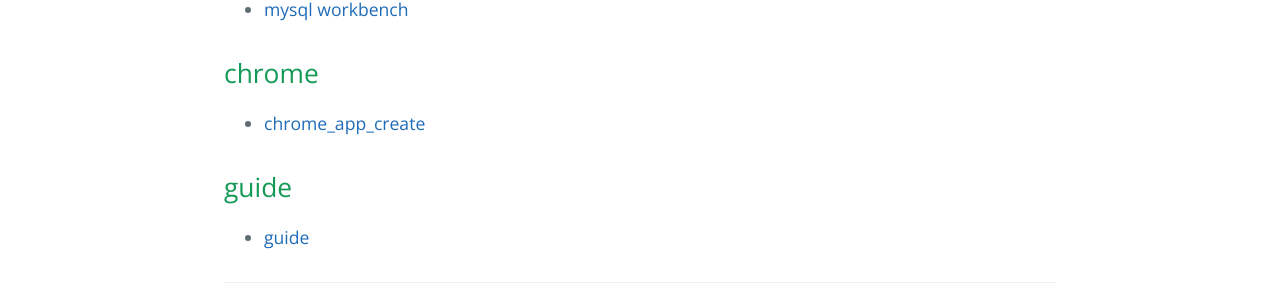
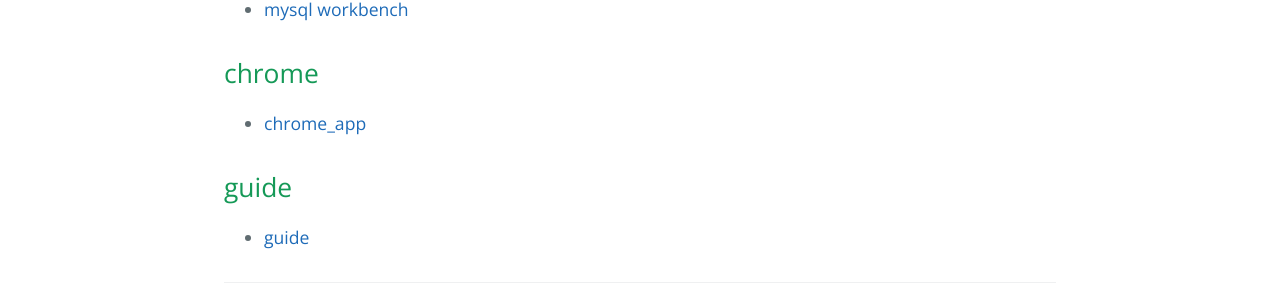
Before and after one commit to sklee385/home, a Jekyll site: the page built from index.md, in a window 1280 px wide. Shown: the part 1444-1752 px from the top of the page. Built offline with Jekyll 4.4.1, drawn with Linux system fonts in a browser that asks for light colours; our own code applies the rules of GitHub Pages for plain Markdown files.

Commit message:
잘 못 쓴 링크 수정

```diff
--- a/index.md
+++ b/index.md
@@ -10,7 +10,7 @@ layout: default
 4. [서버](#서버)
 5. [lint](#lint)
 6. [DBClient](#DBClient)
-7. [chrome](chrome)
+7. [chrome](#chrome)
 
 ## 개발기본세팅
 - [기본세팅](./md/setting)
@@ -36,7 +36,7 @@ layout: default
 - [mysql workbench](md/mysql_workbench)
 
 ## chrome
-- [chrome_app_create](md/chrome_app_create)
+- [chrome_app](md/chrome_app)
 
 ## guide
 - [guide](./guide.html)
```
